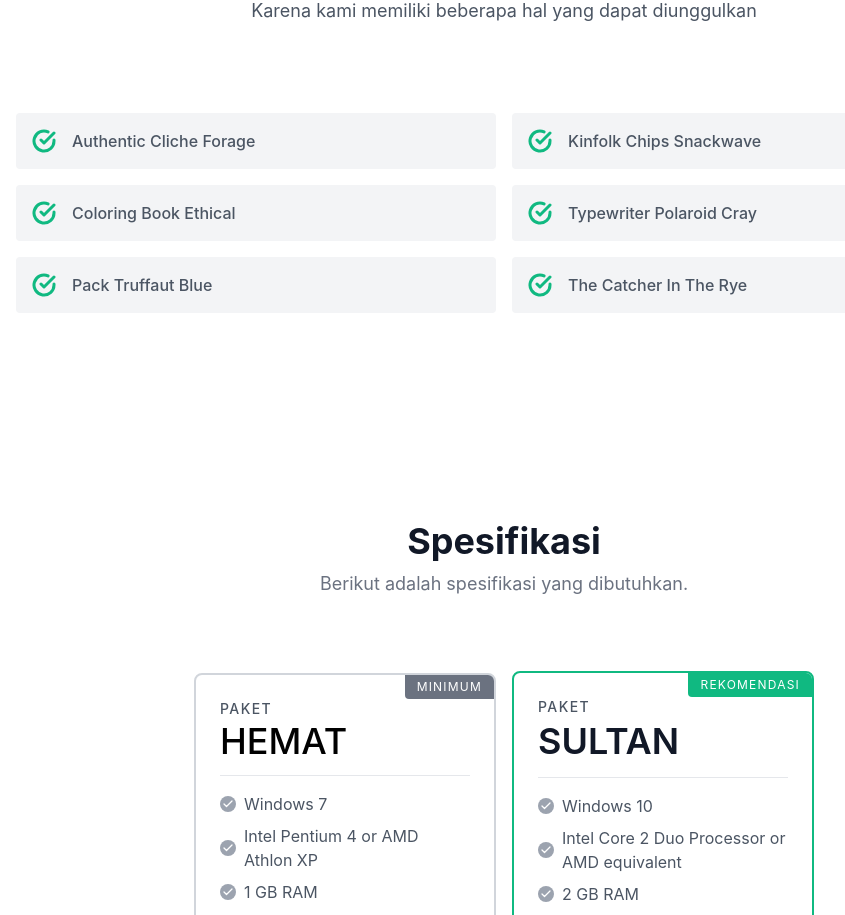
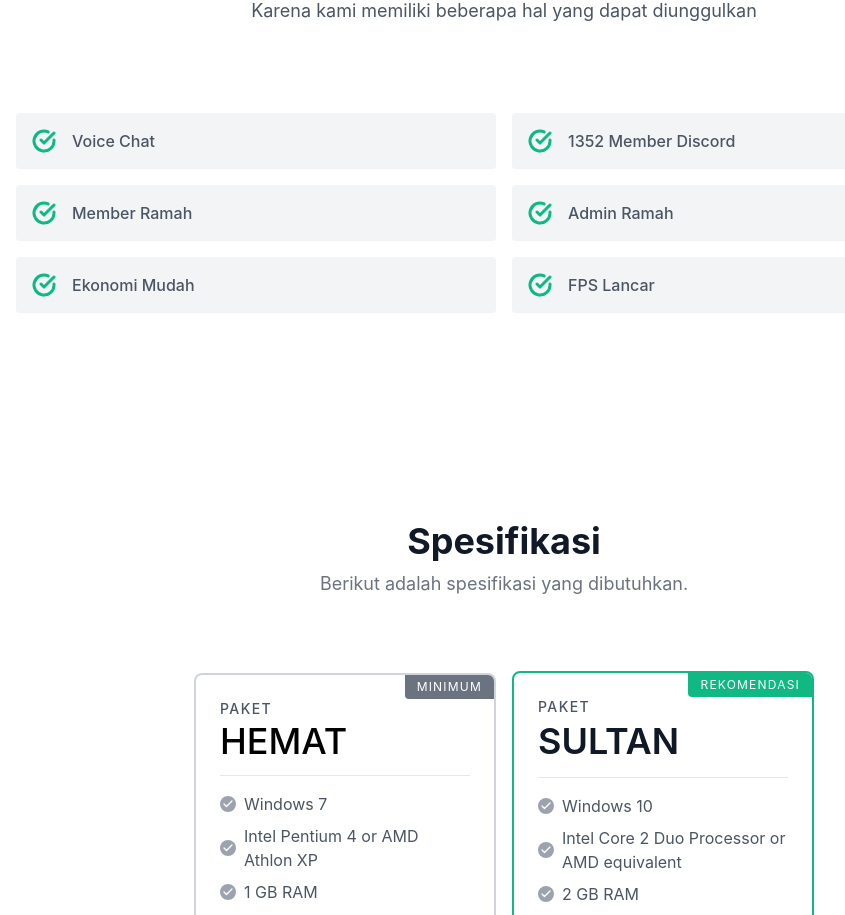
Before and after one commit to rahmatagungj/rcrp-landingpage, a React (Create React App) app: page / in a window 1280 px wide. Shown: the part 920-1835 px from the top of the page, without its empty margins (136-981 px from the left). Built offline with nearby package versions, Linux system fonts and the light colour scheme.

Commit message:
fix featured title

```diff
--- a/src/pages/Home/Home.js
+++ b/src/pages/Home/Home.js
@@ -42,7 +42,7 @@ function Home() {
                     <path d="M22 11.08V12a10 10 0 11-5.93-9.14"></path>
                     <path d="M22 4L12 14.01l-3-3"></path>
                   </svg>
-                  <span className="title-font font-medium">Authentic Cliche Forage</span>
+                  <span className="title-font font-medium">Voice Chat</span>
                 </div>
               </div>
               <div className="p-2 sm:w-1/2 w-full">
@@ -51,7 +51,7 @@ function Home() {
                     <path d="M22 11.08V12a10 10 0 11-5.93-9.14"></path>
                     <path d="M22 4L12 14.01l-3-3"></path>
                   </svg>
-                  <span className="title-font font-medium">Kinfolk Chips Snackwave</span>
+                  <span className="title-font font-medium">1352 Member Discord</span>
                 </div>
               </div>
               <div className="p-2 sm:w-1/2 w-full">
@@ -60,7 +60,7 @@ function Home() {
                     <path d="M22 11.08V12a10 10 0 11-5.93-9.14"></path>
                     <path d="M22 4L12 14.01l-3-3"></path>
                   </svg>
-                  <span className="title-font font-medium">Coloring Book Ethical</span>
+                  <span className="title-font font-medium">Member Ramah</span>
                 </div>
               </div>
               <div className="p-2 sm:w-1/2 w-full">
@@ -69,7 +69,7 @@ function Home() {
                     <path d="M22 11.08V12a10 10 0 11-5.93-9.14"></path>
                     <path d="M22 4L12 14.01l-3-3"></path>
                   </svg>
-                  <span className="title-font font-medium">Typewriter Polaroid Cray</span>
+                  <span className="title-font font-medium">Admin Ramah</span>
                 </div>
               </div>
               <div className="p-2 sm:w-1/2 w-full">
@@ -78,7 +78,7 @@ function Home() {
                     <path d="M22 11.08V12a10 10 0 11-5.93-9.14"></path>
                     <path d="M22 4L12 14.01l-3-3"></path>
                   </svg>
-                  <span className="title-font font-medium">Pack Truffaut Blue</span>
+                  <span className="title-font font-medium">Ekonomi Mudah</span>
                 </div>
               </div>
               <div className="p-2 sm:w-1/2 w-full">
@@ -87,7 +87,7 @@ function Home() {
                     <path d="M22 11.08V12a10 10 0 11-5.93-9.14"></path>
                     <path d="M22 4L12 14.01l-3-3"></path>
                   </svg>
-                  <span className="title-font font-medium">The Catcher In The Rye</span>
+                  <span className="title-font font-medium">FPS Lancar</span>
                 </div>
               </div>
             </div>
```
